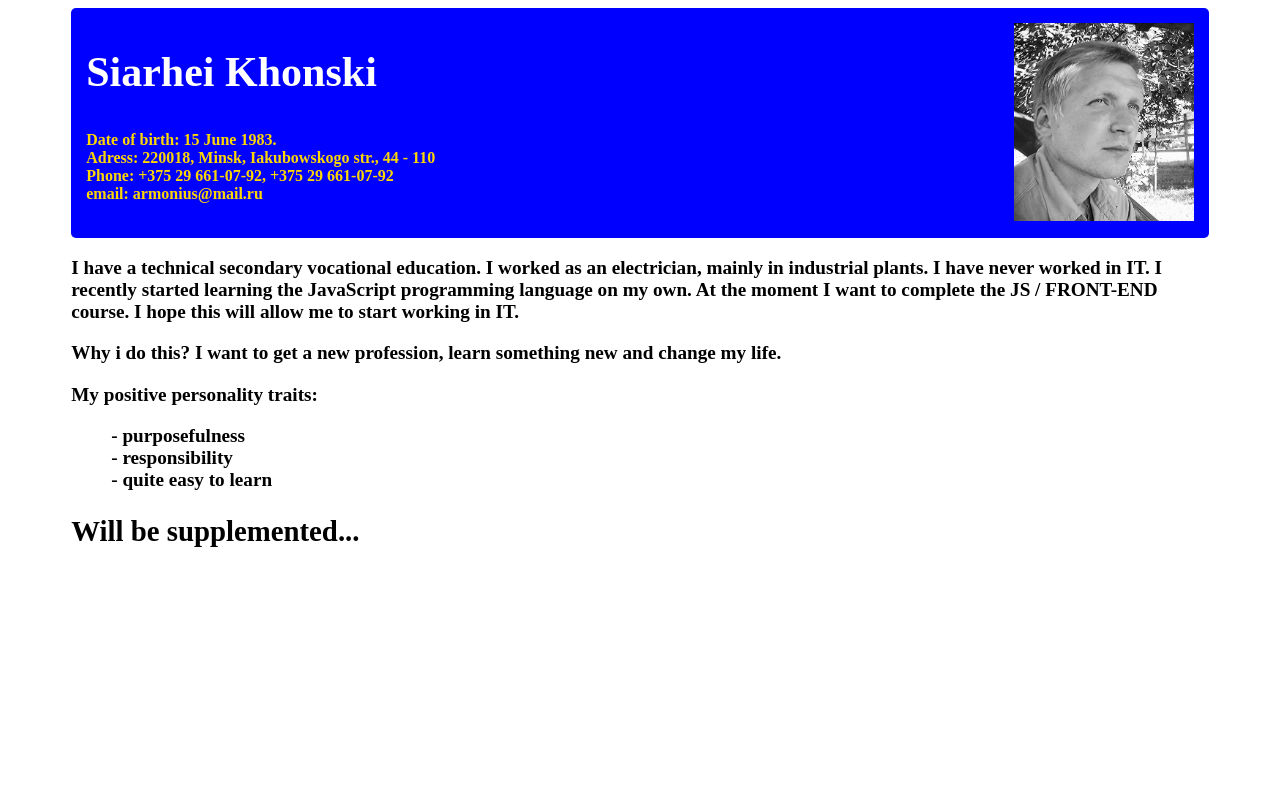
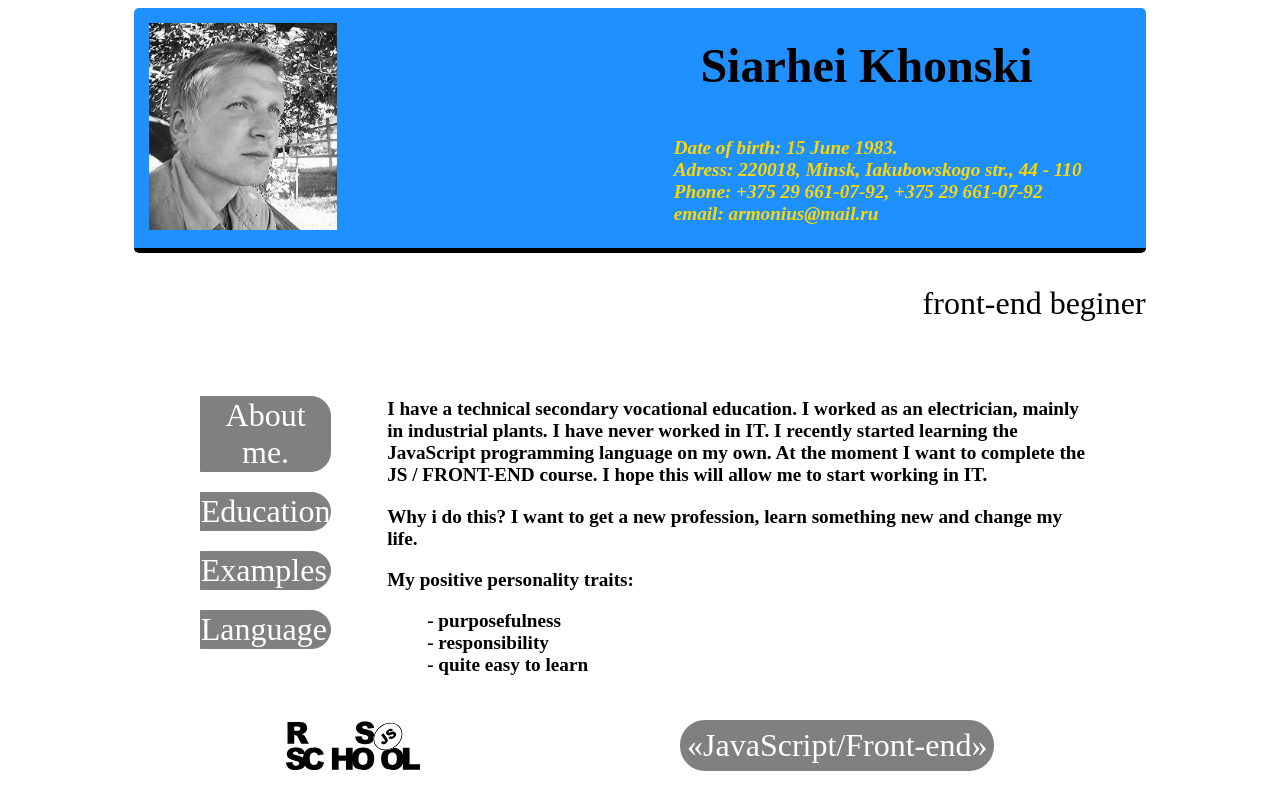
Before and after one commit to armonlis/rsschool-cv, a plain HTML site: page index.html in a window 1280 px wide. Drawn offline with Linux system fonts and the light colour scheme.

Commit message:
feat: modify files

```diff
--- a/index.html
+++ b/index.html
@@ -8,14 +8,28 @@
     </head>
     <body>
         <main>
-            <section id="name">
-                <img src="myphoto.jpg" alt="My photo!"/>
+            <header>
+                <img src="img/myphoto.jpg" alt="My photo!"/>
                 <h1>Siarhei Khonski</h1>
-                <p><b>Date of birth: 15 June 1983. <br>
-                Adress: 220018, Minsk, Iakubowskogo str., 44 - 110 <br>
-                Phone: +375 29 661-07-92, +375 29 661-07-92 <br>
-                email: armonius@mail.ru</b></p>
-            </section>
+                    <address>
+                        <ul>
+                           <li>Date of birth: 15 June 1983.</li>
+                           <li>Adress: 220018, Minsk, Iakubowskogo str., 44 - 110</li>
+                           <li>Phone: +375 29 661-07-92, +375 29 661-07-92</li>
+                           <li>email: armonius@mail.ru</></li>
+                        </ul>
+                    </address>
+            </header>
+            <p>front-end beginer</p>
+            <aside>
+                <ul>
+                    <li><a href="#about">About me.</a></li>
+                    <li><a href="#education">Education.</a></li>
+                    <li><a href="#examples">Examples.</a></li>
+                    <li><a href="#language">Language.</a></li>
+                </ul>
+            </aside>
+            <article>
                 <section id="about">
                     <p><b>I have a technical secondary vocational education. I worked as an electrician,
                     mainly in industrial plants. I have never worked in IT. I recently started learning
@@ -31,7 +45,13 @@
                             <li><b>- responsibility</b></li>
                             <li><b>- quite easy to learn</b></li>
                         </ul>
-                <h2>Will be supplemented...</h2>
+                </section>
+            </article>
+
+            <footer>
+                <img src="img/logo.svg" alt="RS School logo." />
+                <a href=https://rs.school/js/ target="_blank" title="Click to know more...">«JavaScript/Front-end»</a>
+            </footer>
             </section>
         </main>
     </body>
--- a/styles.css
+++ b/styles.css
@@ -1,30 +1,80 @@
 main {
-    width: 90%;
+    width: 80%;
     margin: 0 auto;
 }
 
-#name {
+header {
+    background-color: dodgerblue;
     border: 1px transparent;
     border-radius: 5px;
-    background-color: blue;
     padding: 5px 15px;
-    height: 220px;
+    height: 230px;
+    border-bottom: 5px solid black;
 }
 
-#name > h1 {
-    color: white;
-    font-size: 42px;
+main > p {
+    text-align: right;
+    font-size: 2em;
+    color: black;
 }
 
-#name > p {
-    color: gold;
-    font-size: 16px;
+header > h1 {
+    float: right;
+    color: black;
+    font-size: 3em;
+    margin: 25px 10%;
 }
 
-#name > img {
+header > address {
     float: right;
+    margin: 0 5%;
+}
+
+header > address > ul {
+    color: gold;
+    font-size: 1.2em;
+    font-weight: bold;
+}
+
+header > img {
+    float: left;
     height: 90%;
     margin-top: 10px;
+}
+
+aside {
+    float: left;
+    width: 20%;
+    margin-left: 2.5%;
+}
+
+aside > ul {
+    font-size: 2em;
+}
+
+aside > ul > li > a {
+    display: block;
+    text-align: center;
+    margin: 10px 0px;
+    float: left;
+    width: 80%;
+    text-decoration: none;
+    background-color: gray;
+    border: 1px solid gray;
+    border-radius: 0px 20px 20px 0px;
+    color: white;
+}
+
+aside > ul > li > a:hover {
+    background-color: darkblue;
+    color: gold;
+}
+
+article {
+    padding: 2.5%;
+    float: left;
+    width: 70%;
+    margin: 0 auto;
 }
 
 #about {
@@ -38,3 +88,32 @@ main {
 ul {
     list-style-type: none;
 }
+
+footer {
+    float: none;
+    width: 80%;
+    margin: 0 auto;
+}
+
+footer > img {
+    float: left;
+    height: 50px;
+    margin: 0px 50px;
+}
+
+footer > a {
+    float: right;
+    margin: 0px 50px;
+    background-color: gray;
+    text-decoration: none;
+    color: white;
+    font-size: 2em;
+    border: 2px solid gray;
+    border-radius: 25px;
+    padding: 5px;
+}
+
+footer > a:hover {
+    background-color: blue;
+    color: gold;
+}
```
Also changed, not shown: img/logo.svg (added), img/myphoto.jpg (renamed from myphoto.jpg). Lines whose indentation alone changed are shown as unchanged.
